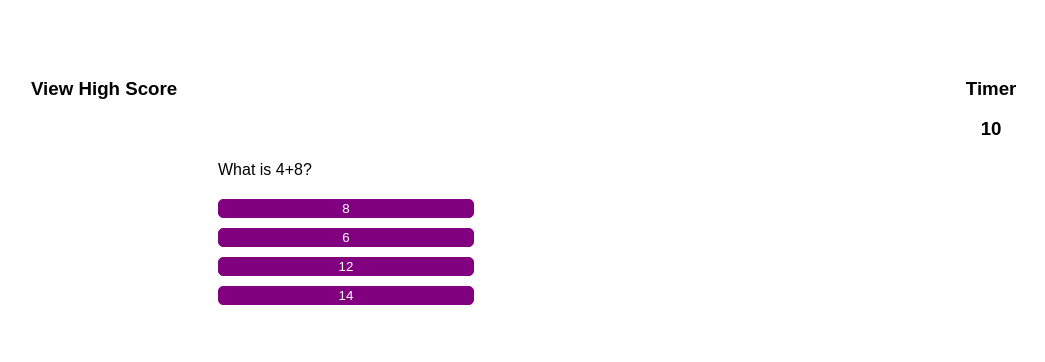
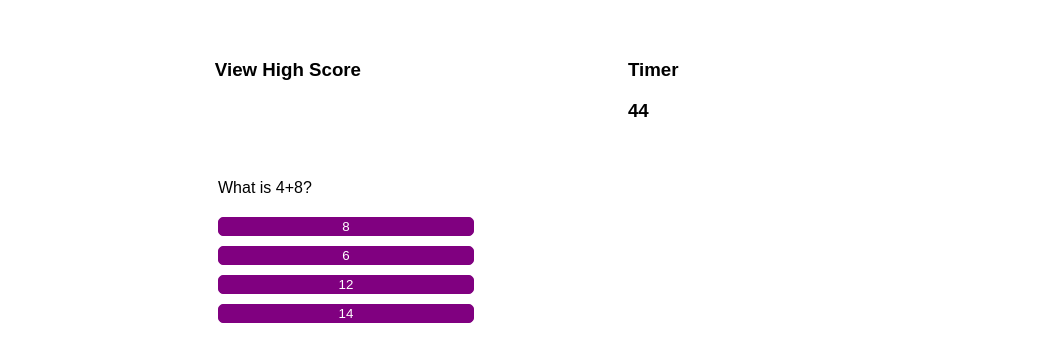
Before and after one commit to Colin-Whitcomb/code-quiz, a plain HTML site: page index.html in a window 1280 px wide. Both pictures are taken after a click on the button "Start". Shown: the whole page, without its empty margins (102-1147 px from the left). Drawn offline with Linux system fonts and the light colour scheme.

Commit message:
Added Countdown function.

```diff
--- a/index.html
+++ b/index.html
@@ -16,9 +16,10 @@
             <h3>View High Score
             </h3>
         </div>
-
-        <div id="timer" class="timer">
-            <h3>Timer</h3><h3 id="counter-num" class="counter hide">10</h3>
+<div>
+        <h3 id="timer" class="timer">
+            <h3>Timer</h3>
+            <h3 id="counter-num" class="counter hide"></h3>
         </div>
 
     </header>
--- a/script.js
+++ b/script.js
@@ -53,7 +53,7 @@ function startGame() {
     // set timer to max time
     questionIndex = 0;
     score = 0;
-    setTimeout(fillInLater, 1000 *2)
+    setInterval(updateTimer, 1000);
     showQuestion();
 
 }
@@ -103,10 +103,18 @@ showQuestion();
 // add if (last question) - go to submit initials page.
 }
 
-// Timer function
-var myTimer;
-   function fillInLater () {
+// // total seconds in game
+let time = 45;
+
+//Timer function
+
+   function updateTimer() {
        console.log("Time has begun");
+    // let seconds =;
+
+    counterNum.innerHTML = time;
+       time--;
+
    }
 
 startButtonEl.addEventListener("click", startGame);
```
